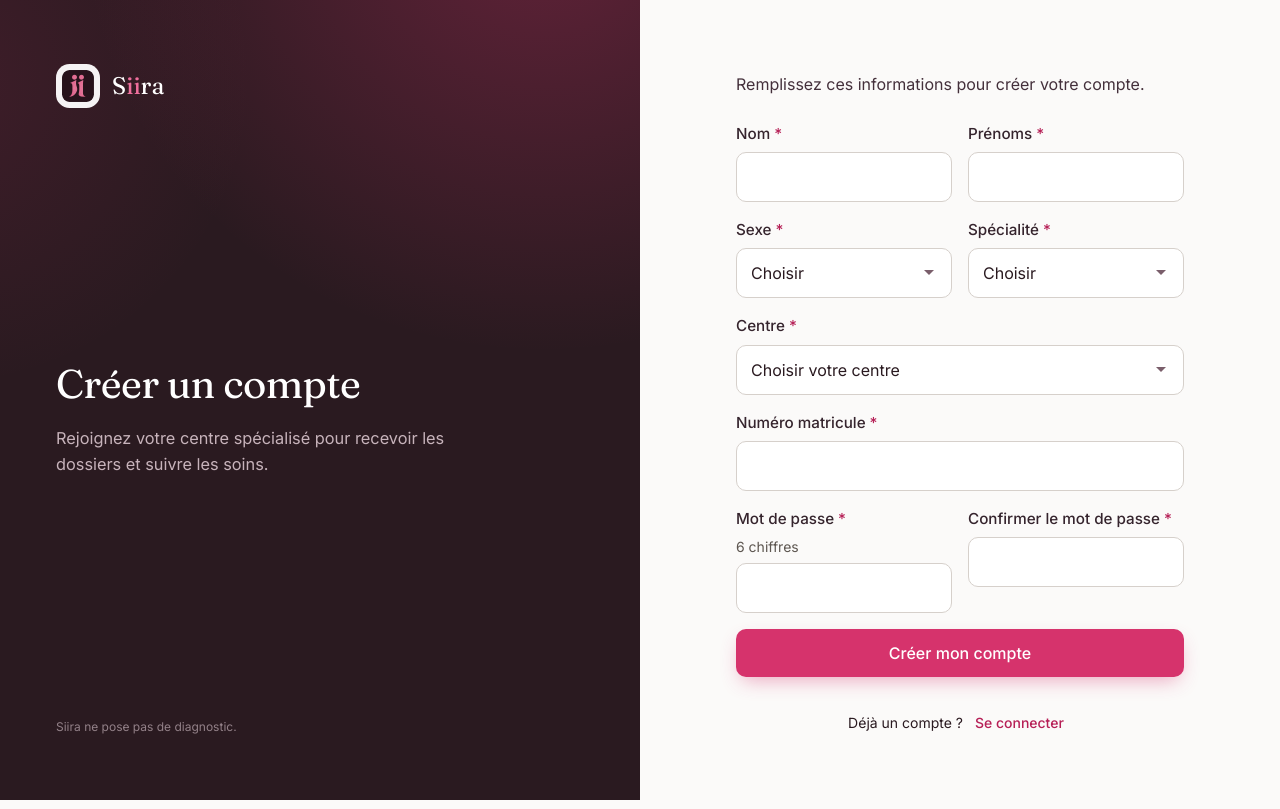
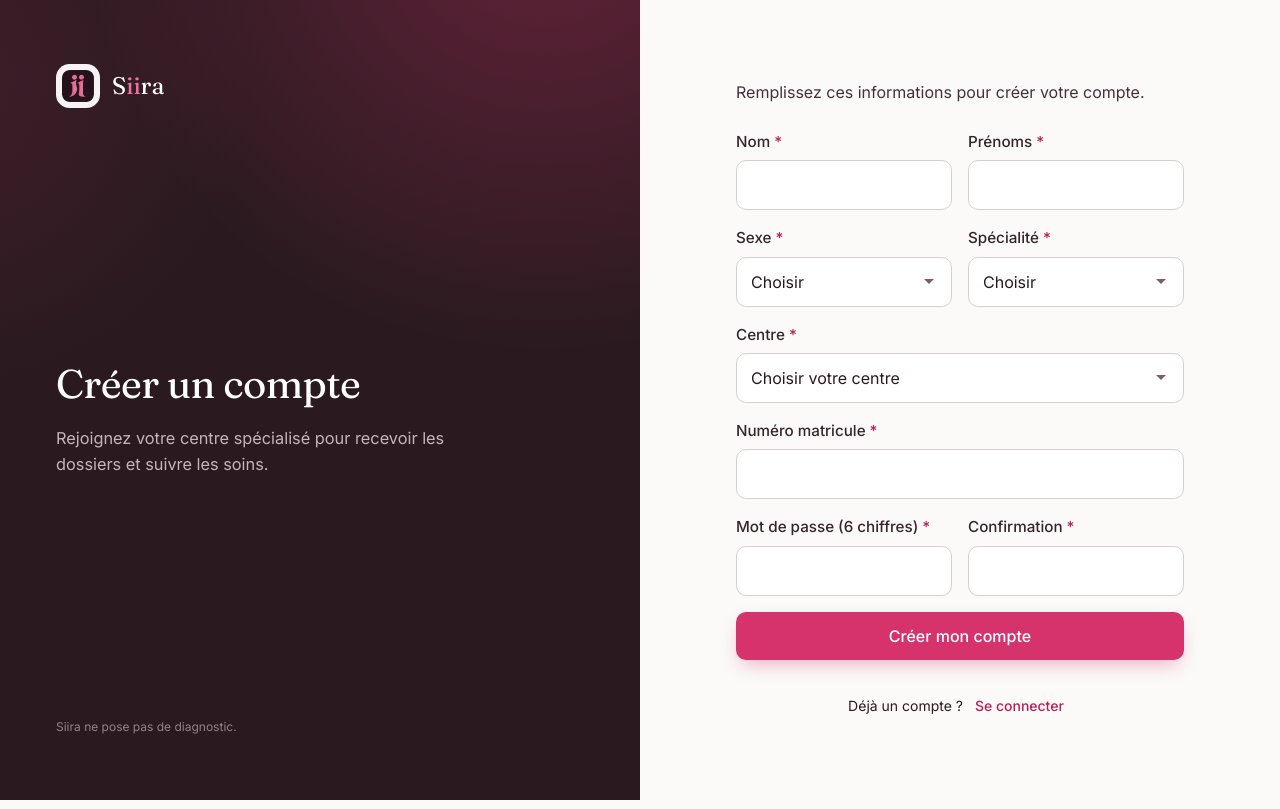
Before and after one commit to TRAORE352/siira, a Next.js app: page /inscription in a window 1280 px wide. Built offline with nearby package versions, Linux system fonts and the light colour scheme.

Commit message:
Inscription : alignement des champs mot de passe (retrait de l'aide, libellés courts)

```diff
--- a/src/app/(auth)/inscription/InscriptionComptes.tsx
+++ b/src/app/(auth)/inscription/InscriptionComptes.tsx
@@ -217,19 +217,18 @@ export function InscriptionComptes() {
 
             <div className="grid gap-4 sm:grid-cols-2">
               <Champ
-                label="Mot de passe"
+                label="Mot de passe (6 chiffres)"
                 type="password"
                 inputMode="numeric"
                 autoComplete="new-password"
                 maxLength={6}
                 obligatoire
-                aide="6 chiffres"
                 value={motDePasse}
                 erreur={erreurs.motDePasse}
                 onChange={(e) => setMotDePasse(e.target.value.replace(/\D/g, ""))}
               />
               <Champ
-                label="Confirmer le mot de passe"
+                label="Confirmation"
                 type="password"
                 inputMode="numeric"
                 autoComplete="new-password"
```
